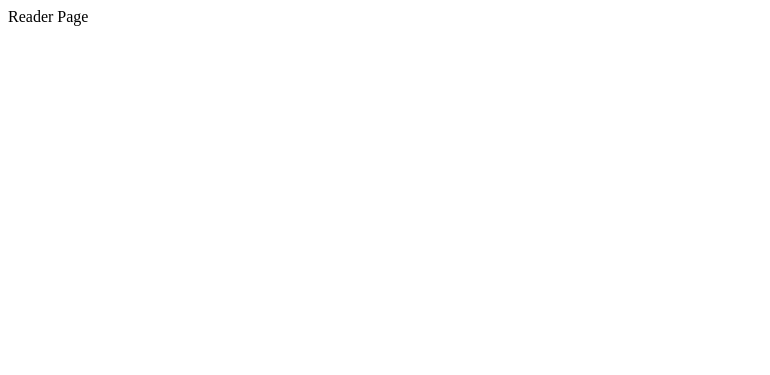
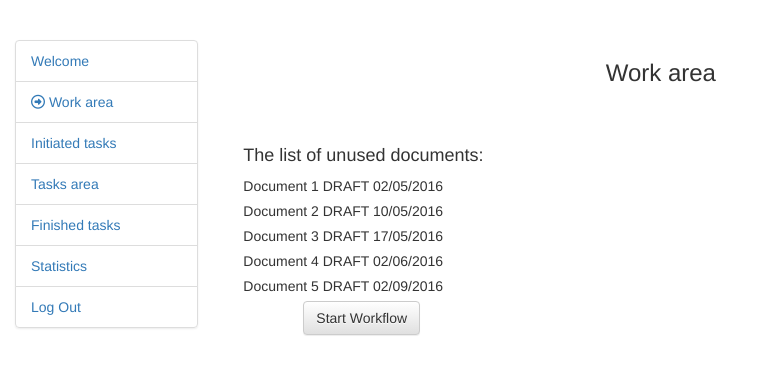
Before and after one commit to dianadobra/proiectColectiv, a PHP site: page /eppione/reader.html in a window 1280 px wide. Before the commit the part shown is almost empty. Shown: the top 375 px of the page, without its empty margins (0-770 px from the left). Run offline with PHP 8.4, Linux system fonts and the light colour scheme; some libraries are stand-ins or nearby versions.

Commit message:
Reader page

```diff
--- a/css/shared.css
+++ b/css/shared.css
@@ -1,3 +1,7 @@
 .title{
   padding-right: 65px;
 }
+
+.smaller_font_weight{
+  font-weight: 400;
+}
--- a/reader.html
+++ b/reader.html
@@ -2,8 +2,77 @@
 <html>
 <body>
 
-<div>
-Reader Page
+<!-- Latest compiled and minified CSS -->
+<link rel="stylesheet" href="https://maxcdn.bootstrapcdn.com/bootstrap/3.3.7/css/bootstrap.min.css" integrity="sha384-BVYiiSIFeK1dGmJRAkycuHAHRg32OmUcww7on3RYdg4Va+PmSTsz/K68vbdEjh4u" crossorigin="anonymous">
+
+<!-- Optional theme -->
+<link rel="stylesheet" href="https://maxcdn.bootstrapcdn.com/bootstrap/3.3.7/css/bootstrap-theme.min.css" integrity="sha384-rHyoN1iRsVXV4nD0JutlnGaslCJuC7uwjduW9SVrLvRYooPp2bWYgmgJQIXwl/Sp" crossorigin="anonymous">
+
+<!-- Latest compiled and minified JavaScript -->
+<script src="https://maxcdn.bootstrapcdn.com/bootstrap/3.3.7/js/bootstrap.min.js" integrity="sha384-Tc5IQib027qvyjSMfHjOMaLkfuWVxZxUPnCJA7l2mCWNIpG9mGCD8wGNIcPD7Txa" crossorigin="anonymous"></script>
+
+<script src="https://ajax.googleapis.com/ajax/libs/jquery/3.1.1/jquery.min.js"></script>
+
+<script src="https://use.fontawesome.com/2b961c07ac.js"></script>
+
+<link rel="stylesheet" href="css/contributor.css">
+<link rel="stylesheet" href="css/shared.css">
+<br/>
+<br/>
+
+<div class="col-md-2">
+  <ul class="list-group">
+  <li class="list-group-item">
+    <a href="javascript:void(0);">Welcome</a>
+  </li>
+  <li class="list-group-item">
+    <a href="javascript:void(0);">
+      <i class="fa fa-arrow-circle-o-right" aria-hidden="true"></i>
+      Work area
+    </a>
+  </li>
+  <li class="list-group-item">
+    <a href="javascript:void(0);">Initiated tasks</a>
+  </li>
+  <li class="list-group-item">
+    <a href="javascript:void(0);">Tasks area</a>
+  </li>
+  <li class="list-group-item">
+    <a href="javascript:void(0);">Finished tasks</a>
+  </li>
+  <li class="list-group-item">
+    <a href="javascript:void(0);">Statistics</a>
+  </li>
+  <li class="list-group-item">
+    <a href="javascript:void(0);">Log Out</a>
+  </li>
+</ul>
+</div>
+
+<div class="col-md-9">
+  <h3 class="text-center title">
+    Work area
+  </h3>
+  <br/>
+  <br/>
+  <div class="col-md-6">
+    <h4>
+      The list of unused documents:
+    </h4>
+    <label class="smaller_font_weight">Document 1 DRAFT 02/05/2016</label>
+    <br/>
+    <label class="smaller_font_weight">Document 2 DRAFT 10/05/2016</label>
+    <br/>
+    <label class="smaller_font_weight">Document 3 DRAFT 17/05/2016</label>
+    <br/>
+    <label class="smaller_font_weight">Document 4 DRAFT 02/06/2016</label>
+    <br/>
+    <label class="smaller_font_weight">Document 5 DRAFT 02/09/2016</label>
+    <br/>
+    <div class="pull-left">
+      <button type="button" class="btn btn-default workflow_button">Start Workflow</button>
+    </div>
+  </div>
 </div>
 
 </body>
```
Also changed, not shown: 2 other files.
